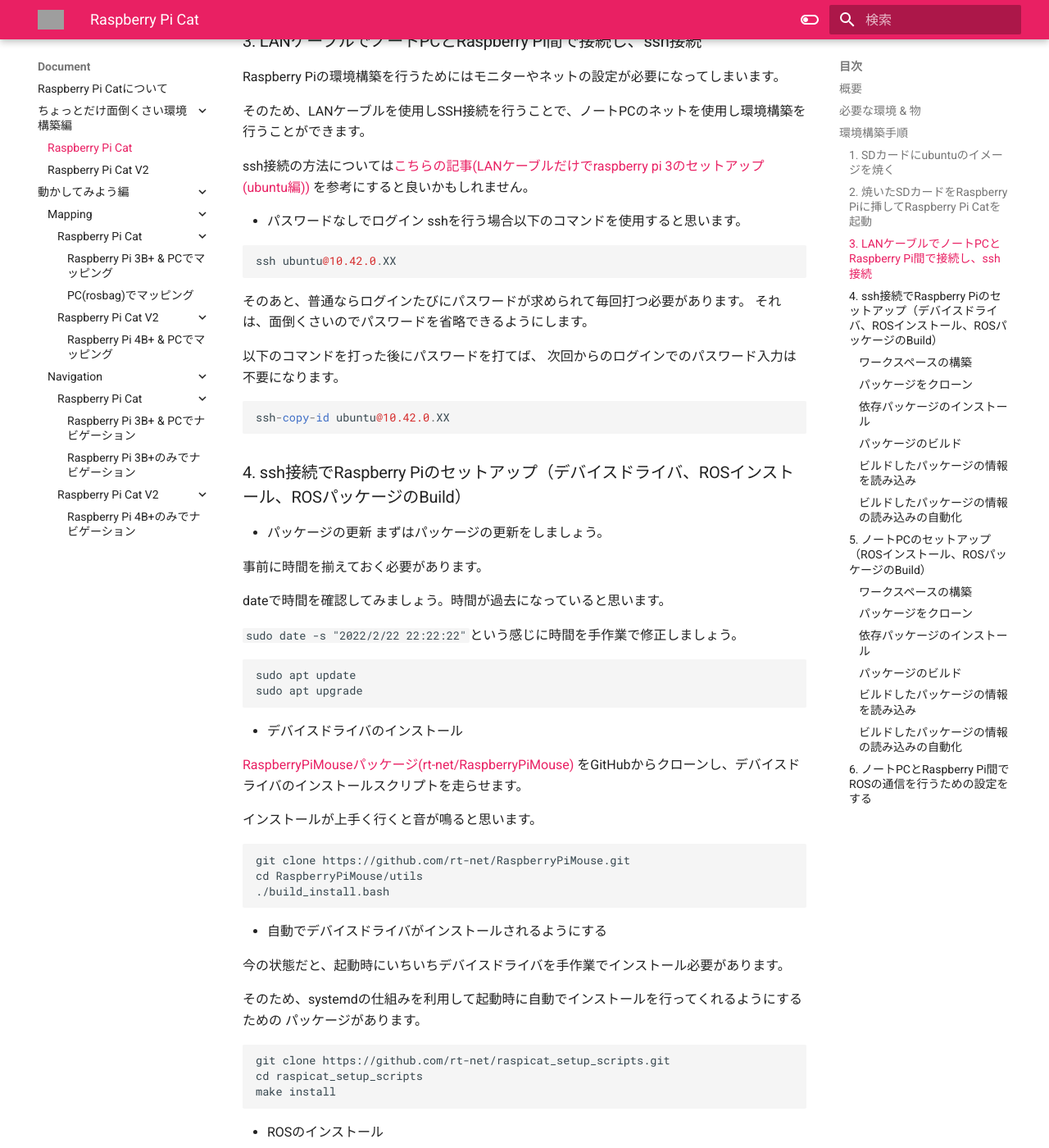
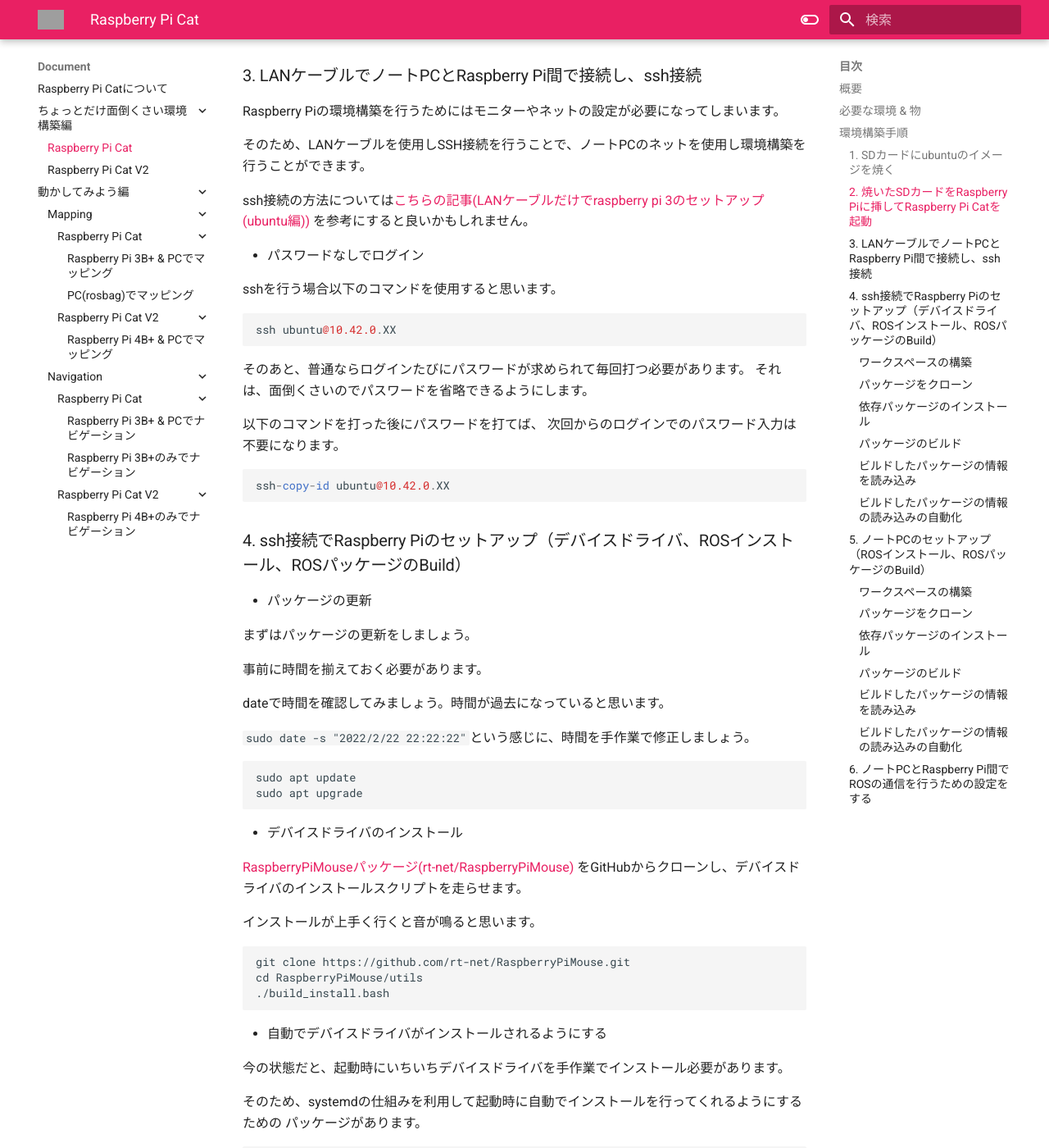
Before and after one commit to CIT-Autonomous-Robot-Lab/raspicat_documentation, an MkDocs documentation site: the page built from docs/document/environment/Raspberry Pi Cat/environment.md, in a window 1280 px wide and 1400 px high, scrolled down 1439 px. Shown: the whole window at 82% size. Built offline with MkDocs 1.6.1 and Material for MkDocs 9.7.7, drawn with Linux system fonts in a browser that asks for light colours; some of the changed text lies outside the part shown; grey boxes are pictures that could not be loaded.

````diff
--- a/docs/document/environment/Raspberry Pi Cat/environment.md
+++ b/docs/document/environment/Raspberry Pi Cat/environment.md
@@ -48,6 +49,7 @@ ssh接続の方法については[こちらの記事(LANケーブルだけでras
 を参考にすると良いかもしれません。
 
 * パスワードなしでログイン
+
 sshを行う場合以下のコマンドを使用すると思います。
 
 ```
@@ -66,13 +68,14 @@ ssh-copy-id ubuntu@10.42.0.XX
 
 ### 4. ssh接続でRaspberry Piのセットアップ（デバイスドライバ、ROSインストール、ROSパッケージのBuild）
 * パッケージの更新
+
 まずはパッケージの更新をしましょう。
 
 事前に時間を揃えておく必要があります。
 
 dateで時間を確認してみましょう。時間が過去になっていると思います。
 
-`sudo date -s "2022/2/22 22:22:22"`という感じに時間を手作業で修正しましょう。
+`sudo date -s "2022/2/22 22:22:22"`という感じに、時間を手作業で修正しましょう。
 
 ```sh
 sudo apt update
````
Also changed, not shown: other parts of docs/document/environment/Raspberry Pi Cat/environment.md (+1 -0 lines).
